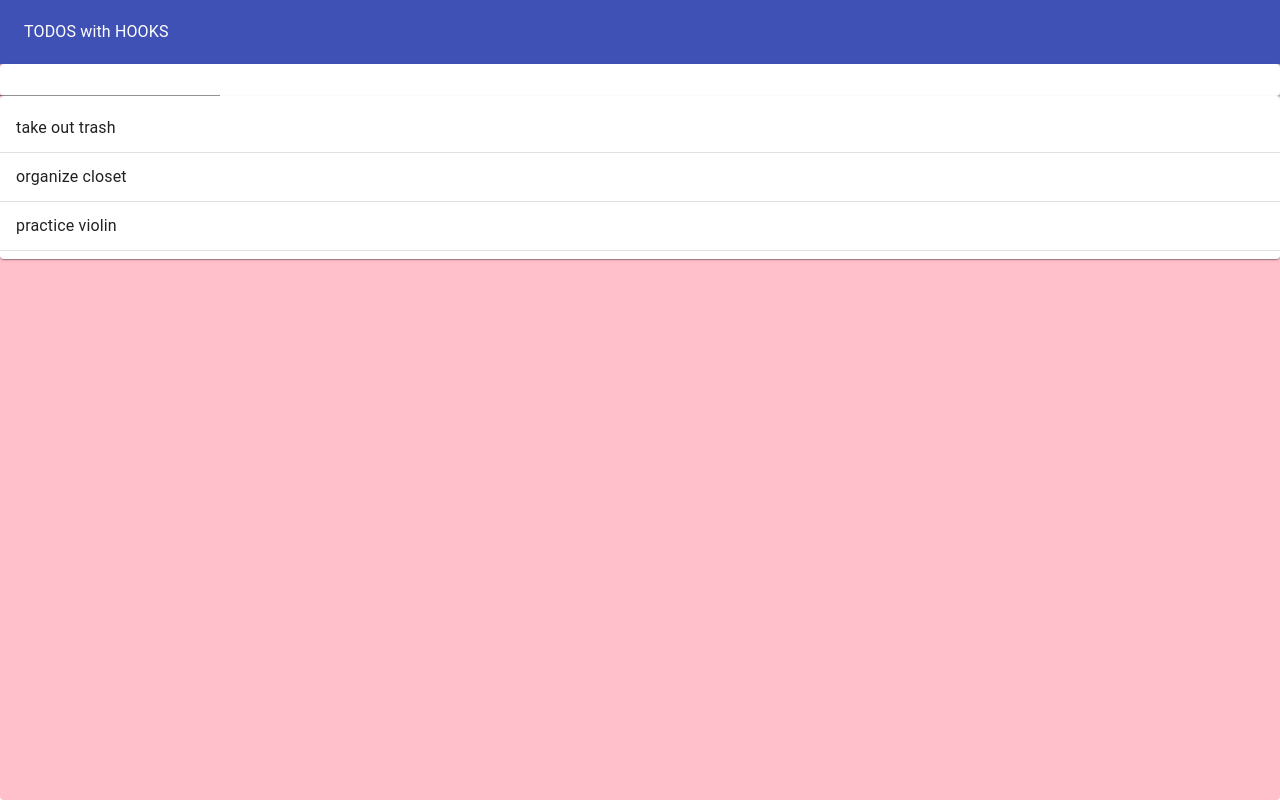
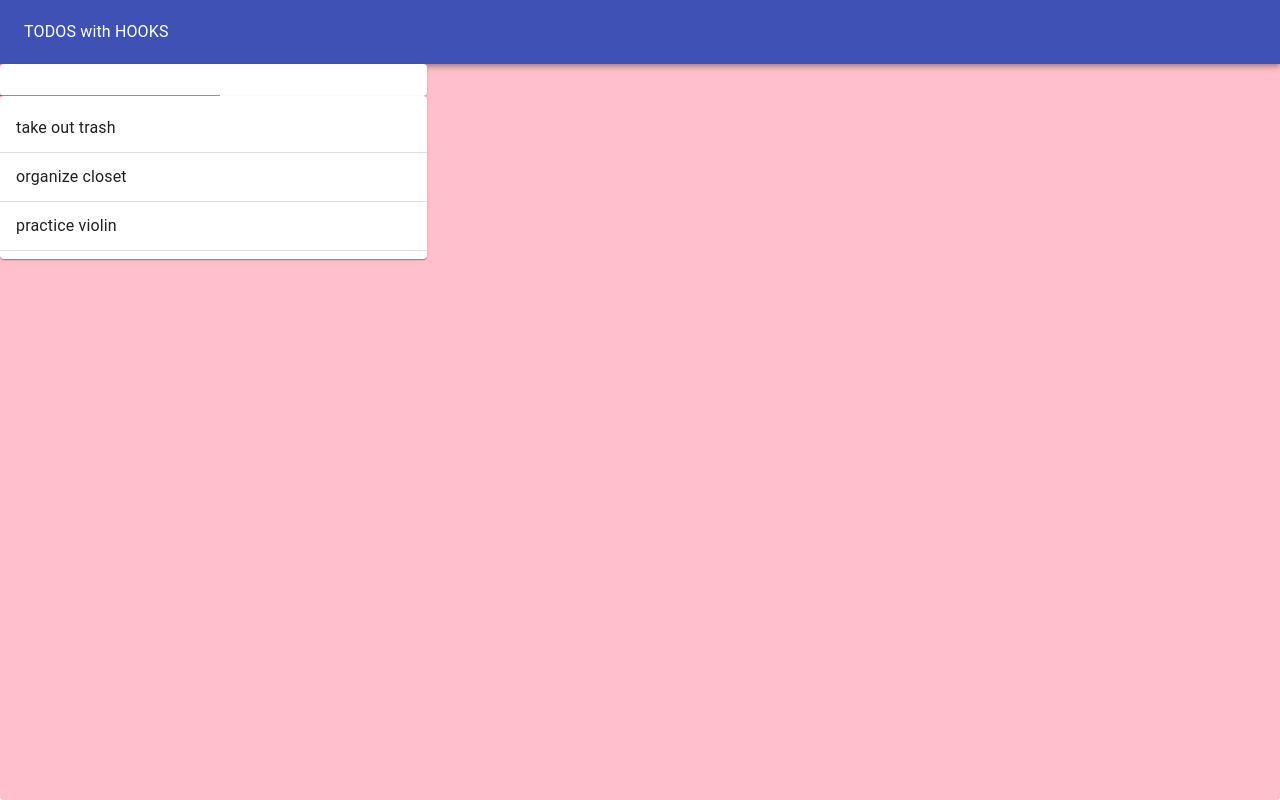
Before and after one commit to ecargiohc/hooks-project, a React (Create React App) app: page / in a window 1280 px wide. Built offline with nearby package versions, Linux system fonts and the light colour scheme.

Commit message:
added Grid material-ui

```diff
--- a/src/TodoApp.js
+++ b/src/TodoApp.js
@@ -32,8 +32,12 @@ function TodoApp() {
                     <Typography color="inherit">TODOS with HOOKS</Typography>
                 </Toolbar>
             </AppBar>
+            <Grid container>
+                <Grid item xs={11} md={8} lg={4}>
             <TodoForm addTodo={addTodo}/>
             <TodoList todos={todos} />
+                </Grid>
+            </Grid>
         </Paper>
     )
 }
```
Also changed, not shown: src/hooks/UseInputState.js (line endings or trailing spaces).
